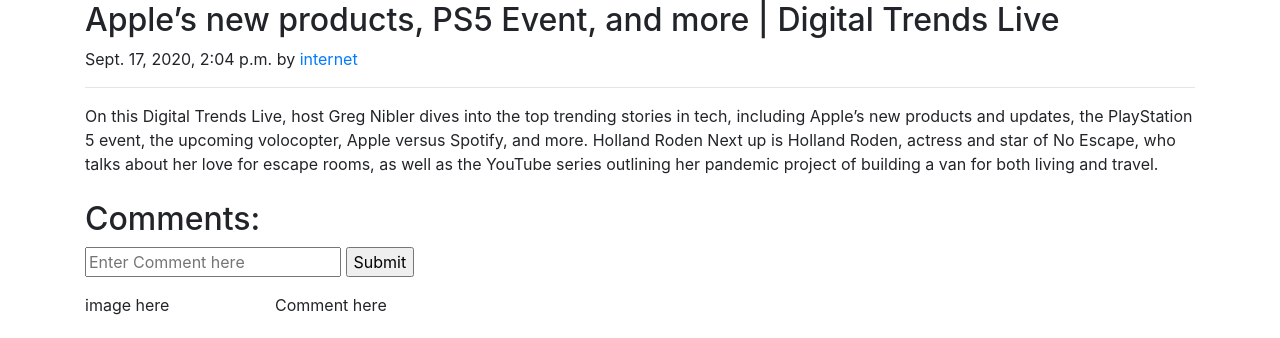
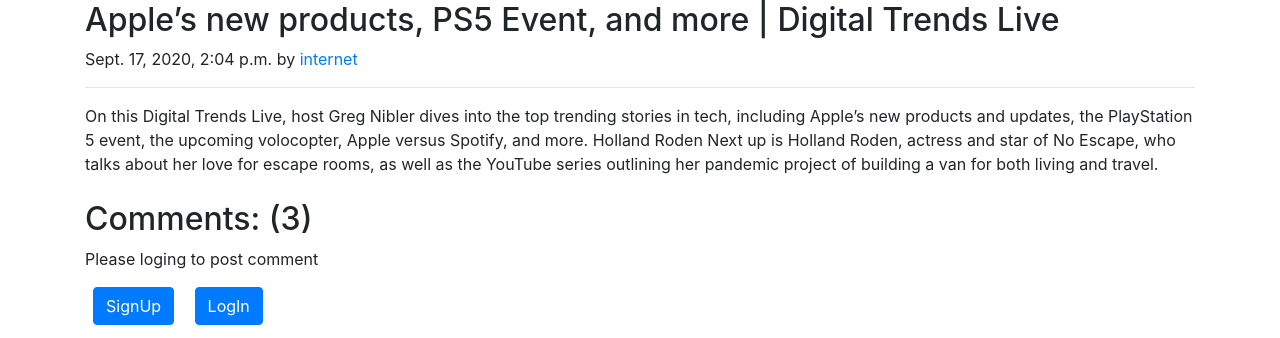
Before and after one commit to yogeshnile/First-app-in-Django, a Django app: a page that uses templates/blog/blogpost.html in a window 1280 px wide. Shown: the part 79-417 px from the top of the page. Before the commit the page ends 394 px from the top, so only its background shows below. Run offline with Django 3.2, Linux system fonts and the light colour scheme; data comes from the database, SQL or seed files in the repository; both versions use the stored data as it was after the commit; some libraries are stand-ins or nearby versions.

Commit message:
comment desing

```diff
--- a/iCoder/settings.py
+++ b/iCoder/settings.py
@@ -40,6 +40,7 @@ INSTALLED_APPS = [
     'django.contrib.staticfiles',
     'home.apps.HomeConfig',
     'blog.apps.BlogConfig',
+    'django.contrib.humanize', #custom datetime formate in template
 ]
 
 MIDDLEWARE = [
--- a/templates/blog/blogpost.html
+++ b/templates/blog/blogpost.html
@@ -3,6 +3,7 @@
 {% block title %} {{ post.title }} | Author- {{post.author}} | iCoder Blog{% endblock title %}
 
 {% block body %}
+{% load humanize %}
 <div class="container my-4">
     <div class="blog-post">
         <h2 class="blog-post-title">{{ post.title }}</h2>
@@ -23,16 +24,33 @@
     {% endif %}
 </div>
 <div class="container">
-    <h2>Comments:</h2>
+    <h2>Comments: ({{ comment.count }})</h2>
+    {% if user.is_authenticated %}
     <form action="/blog/postcomment" method="post">
         {% csrf_token %}
-        <input type="text" name="comment" id="comment" placeholder="Enter Comment here">
+        <div class="form-group">
+            <label for="exampleInputEmail1">Email address</label>
+            <input type="text" class="form-control" name="comment" id="comment" aria-describedby="text"
+                placeholder="Enter Comment here">
+        </div>
         <input type="hidden" name="postSno" id="postSno" value="{{ post.sno }}">
-        <input type="submit" value="Submit">
-    </form>
+        <button type="submit" class="btn btn-primary">Submit</button>
+    </form>{% else %}
+    <p>Please loging to post comment</p>
+    <!-- Button trigger signup modal -->
+      <button type="button" class="btn btn-primary my-2 mx-2 my-sm-0" data-toggle="modal"
+        data-target="#signupModal">SignUp</button>
+      <!-- Button trigger login modal -->
+      <button type="button" class="btn btn-primary my-2 mx-2 my-sm-0" data-toggle="modal"
+        data-target="#loginModal">LogIn</button>
+    {% endif %}
+    {% for comment in comment %}
     <div class="row my-3">
-        <div class="col-md-2">image here</div>
-        <div class="col-md-10">Comment here</div>
+        <div class="col-md-1"><img src="https://img.icons8.com/doodle/50/000000/user-male.png"/></div>
+        <div class="col-md-11"><b> {{ comment.user.username }}</b> <span class="badge badge-secondary"> {{ comment.timestamp | naturaltime }}</span>
+        <div> {{ comment.comment}}</div>
+        </div>
     </div>
+    {% endfor %}
 </div>
 {% endblock body %}
```
Also changed, not shown: db.sqlite3.
